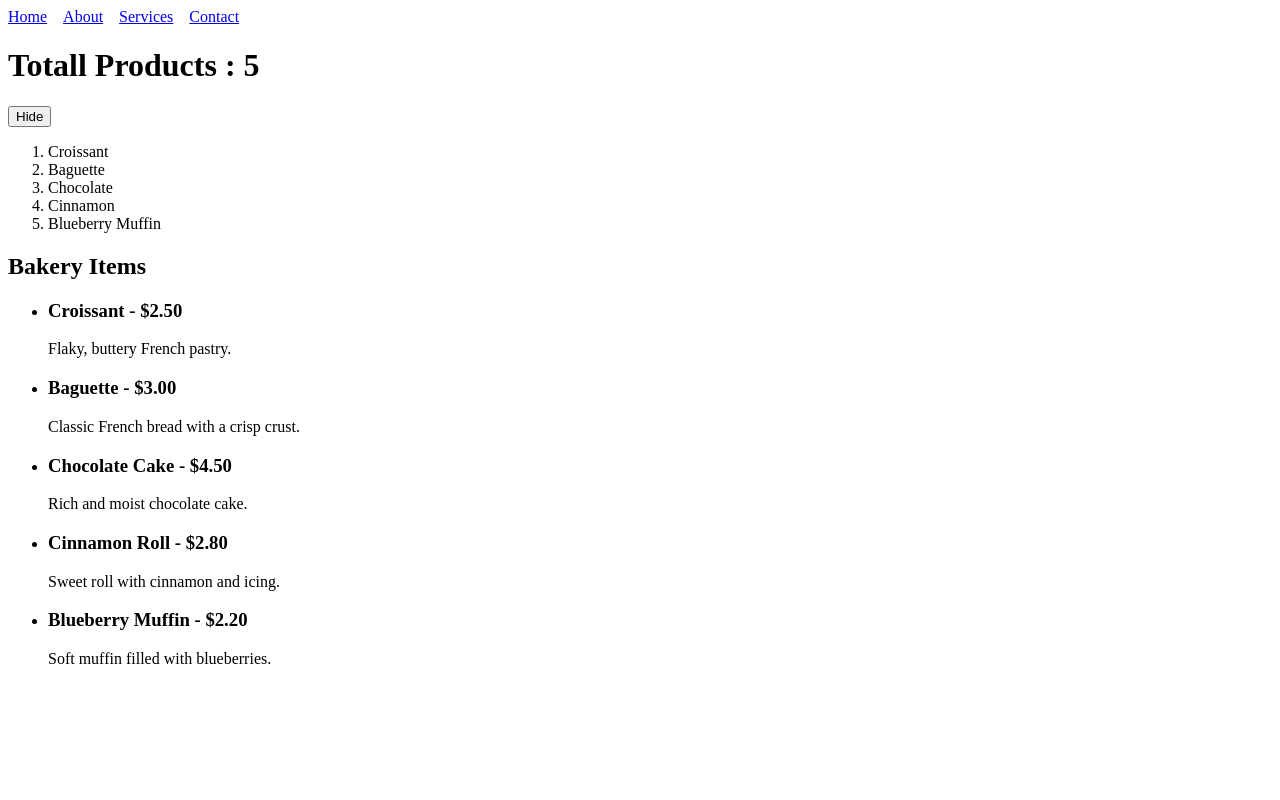
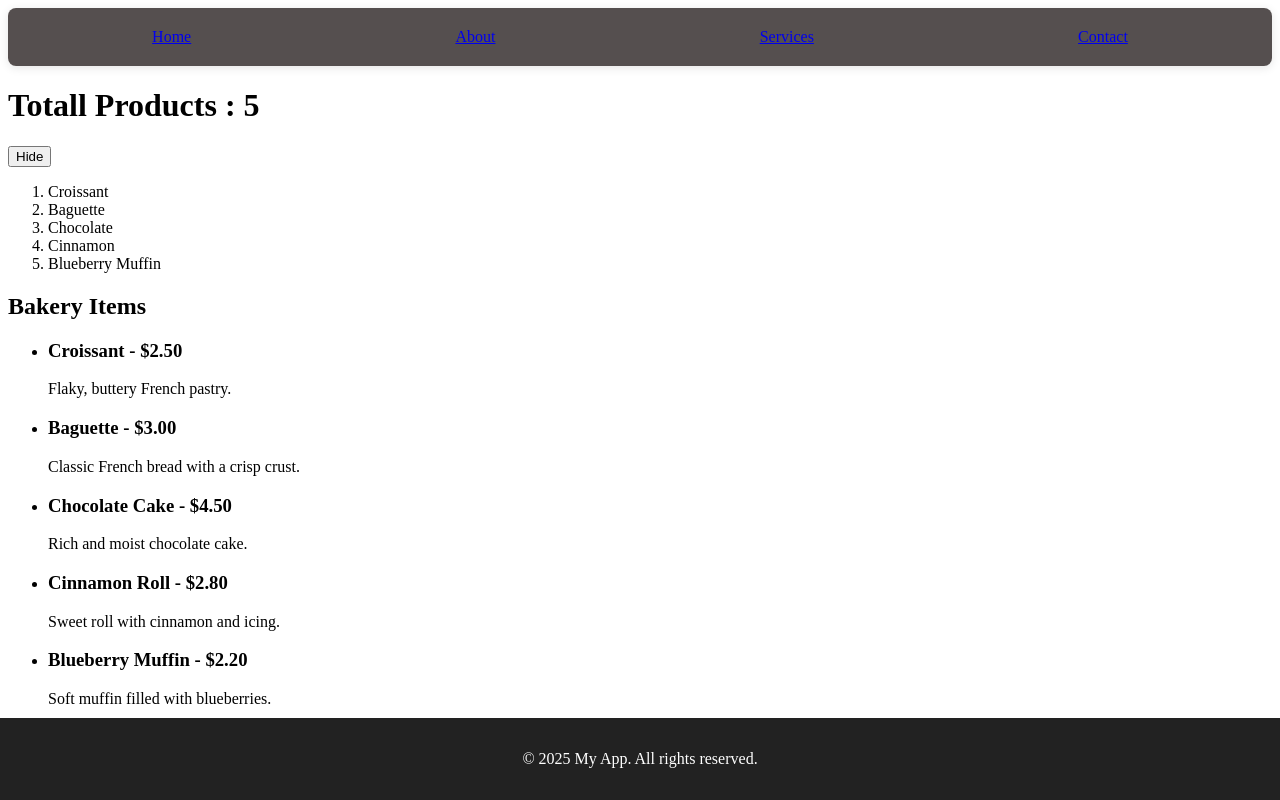
Before and after one commit to Irham-AbuHamid/React-Test, a React (Vite) app in the folder my-app/: page / in a window 1280 px wide. Built offline with nearby package versions, Linux system fonts and the light colour scheme.

Commit message:
Add Footer component and enhance Header styling

```diff
--- a/my-app/src/App.jsx
+++ b/my-app/src/App.jsx
@@ -1,6 +1,8 @@
 import Header from "./components/Header.jsx";
 import ProductLists from "./components/ProductLists.jsx";
 import Products from "./components/Products.jsx";
+import "./App.css";
+import Footer from "./components/Footer.jsx";
 
 function App() {
   return (
@@ -8,6 +10,7 @@ function App() {
       <Header />
       <ProductLists />
       <Products />
+      <Footer />
     </>
   );
 }
--- /dev/null
+++ b/my-app/src/components/Footer.jsx
@@ -0,0 +1,20 @@
+const Footer = () => {
+  return (
+    <footer
+      style={{
+        background: "#222",
+        color: "#fff",
+        textAlign: "center",
+        padding: "1rem 0",
+        position: "fixed",
+        left: 0,
+        bottom: 0,
+        width: "100%",
+      }}
+    >
+      <p>&copy; {new Date().getFullYear()} My App. All rights reserved.</p>
+    </footer>
+  );
+};
+
+export default Footer;
--- a/my-app/src/components/Header.jsx
+++ b/my-app/src/components/Header.jsx
@@ -5,10 +5,16 @@ function Header() {
         <ul
           style={{
             display: "flex",
+            textd: "none",
             listStyle: "none",
+            justifyContent: "space-around",
             gap: "1rem",
             margin: 0,
-            padding: 0,
+            padding: 20,
+            backdropFilter: "blur(10px)",
+            backgroundColor: "rgba(43, 36, 36, 0.8)",
+            boxShadow: "0 2px 10px rgba(0, 0,0, 0.1)",
+            borderRadius: "8px",
           }}
         >
           <li>
```
